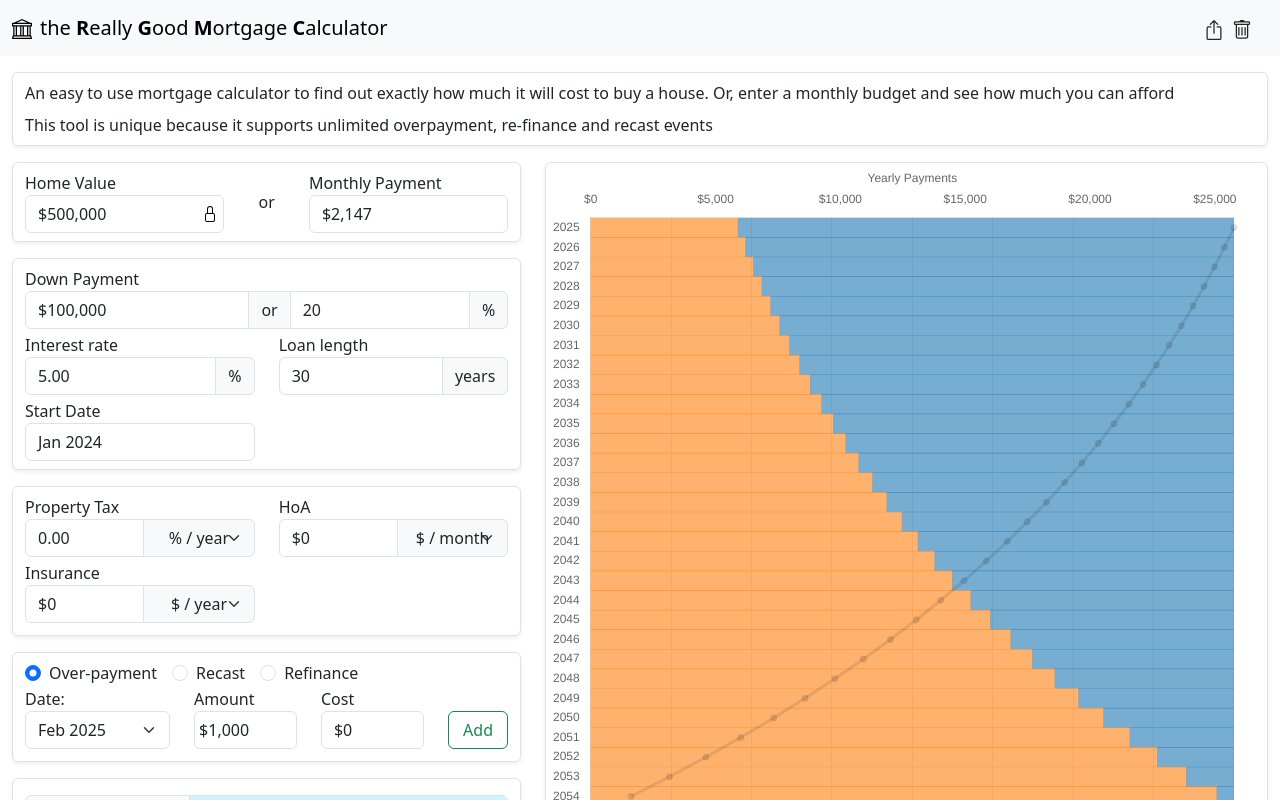
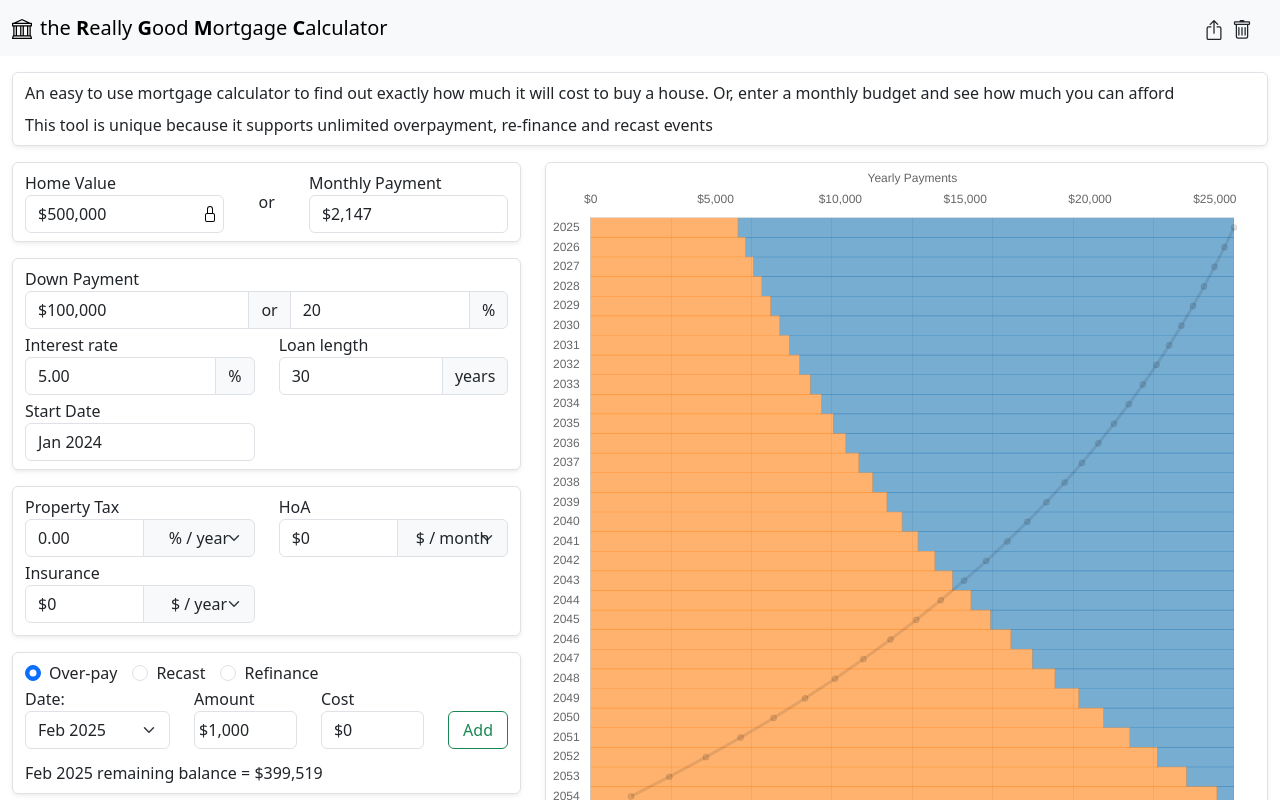
Before and after one commit to 28raining/trgmc, a React (Vite) app: page / in a window 1280 px wide. Shown: the top 800 px of the page. Built offline with nearby package versions, Linux system fonts and the light colour scheme.

Commit message:
error checking on overpayments. Better user feedback

```diff
--- a/src/EventsForm.jsx
+++ b/src/EventsForm.jsx
@@ -3,15 +3,19 @@ import { DashCircle, Pen } from "react-bootstrap-icons";
 // import Modal from "react-bootstrap/Modal";
 import OverlayTrigger from "react-bootstrap/OverlayTrigger";
 import Tooltip from "react-bootstrap/Tooltip";
+import Toast from "react-bootstrap/Toast";
+import ToastContainer from "react-bootstrap/ToastContainer";
 import { cashFormat } from "./loanMaths.js";
 import { isNumber } from "./loanMaths.js";
 
 function EventsForm({ loanMonths, loanRes, loanEvent, setLoanEvent, monthlyPaymentPerEvent }) {
-  const [chosenEvent, setChosenEvent] = useState("Over-payment");
+  const [chosenEvent, setChosenEvent] = useState("Over-pay");
   const [newChange, setNewChange] = useState(1000);
   const [chosenDate, setChosenDate] = useState(loanMonths[1]);
   const [newLength, setNewLength] = useState(0);
   const [cost, setCost] = useState(0);
+
+  const [showEventToast, setShowEventToast] = useState(false);
 
   var timeSaved = loanRes["numMonths"] - loanRes["endMonth"];
   var yearsSaved = Math.floor(timeSaved / 12);
@@ -19,7 +23,7 @@ function EventsForm({ loanMonths, loanRes, loanEvent, setLoanEvent, monthlyPayme
 
   var showTimeReduced = false;
   for (var i = 0; i < loanEvent.length; i++) {
-    if (loanEvent[i]["event"] == "Over-payment") showTimeReduced = true;
+    if (loanEvent[i]["event"] == "Over-pay") showTimeReduced = true;
   }
 
   var interestSaved = loanRes["interestPlusPrincipal"] - loanRes["totalPrincipal"] - loanRes["totalInterest"] - loanRes["extraPayments"];
@@ -33,9 +37,9 @@ function EventsForm({ loanMonths, loanRes, loanEvent, setLoanEvent, monthlyPayme
   // const handleClose = () => setShow(false);
   // const handleShow = () => setShow(true);
 
-  const eventList = ["Over-payment", "Recast", "Refinance"];
+  const eventList = ["Over-pay", "Recast", "Refinance"];
   const description = {
-    "Over-payment": "Pay extra money into the loan",
+    "Over-pay": "Pay extra money into the loan",
     Recast: "Reduce the monthly payments after over-paying",
     Refinance: "Change the interest rate",
   };
@@ -54,7 +58,7 @@ function EventsForm({ loanMonths, loanRes, loanEvent, setLoanEvent, monthlyPayme
       for (const e of loanEvent) {
         if (dateIsOlder(e["date"], chosenDate)) {
           break;
-        } else if (e["event"] == "Over-payment") {
+        } else if (e["event"] == "Over-pay") {
           overPayFirst = true;
           break;
         }
@@ -73,14 +77,18 @@ function EventsForm({ loanMonths, loanRes, loanEvent, setLoanEvent, monthlyPayme
     return true;
   }
 
-  if (loanMonths.indexOf(chosenDate) < 0) setChosenDate(loanMonths[1]);
-  const validDate = loanMonths.indexOf(chosenDate) >= 0;
+  const indexOfChosenDate = loanMonths.indexOf(chosenDate);
+
+  if (indexOfChosenDate < 0) setChosenDate(loanMonths[1]);
+  const remainingBalance = loanRes["remaining"][indexOfChosenDate];
+  const OverPayNotTooMuch = parseFloat(newChange) < parseFloat(remainingBalance);
+  const validDate = indexOfChosenDate >= 0;
   const validRecast = validRecastDate();
-  const validOverpay = chosenEvent != "Over-payment" || newChange > 0;
+  const validOverpay = chosenEvent != "Over-pay" || (newChange > 0 && OverPayNotTooMuch);
   const canRefi = noOtherEvents();
   const canAdd = validDate & validRecast & validOverpay & canRefi;
   const canAddText = "Correct the form";
-  const overPayText = "Overpay must be > 0";
+  const overPayText = !isNumber(newChange) || newChange == 0 ? "Overpay must be > 0" : "Overpay must be less than remaining balance";
 
   function addEvent() {
     var newEvent = {};
@@ -98,12 +106,22 @@ function EventsForm({ loanMonths, loanRes, loanEvent, setLoanEvent, monthlyPayme
     newEventObj.sort(sortEvents);
     setLoanEvent(newEventObj);
 
-    var newDate = loanMonths.indexOf(chosenDate) + 1;
+    var newDate = indexOfChosenDate + 1;
     setChosenDate(loanMonths[newDate]);
+    setShowEventToast(true);
   }
 
   return (
     <div className="row shadow-sm border rounded mb-3 py-2 mx-0" key="row0">
+      <ToastContainer position="top-end" className="pt-4">
+        <Toast show={showEventToast} onClose={() => setShowEventToast(false)} delay={3000} autohide bg="info">
+          <Toast.Header>
+            <strong className="me-auto">Event added</strong>
+          </Toast.Header>
+          <Toast.Body>You just added an event, check the table</Toast.Body>
+        </Toast>
+      </ToastContainer>
+
       <div className="col-12" key="col0">
         <div className="row">
           <div className="col-12" key="col1">
@@ -139,42 +157,16 @@ function EventsForm({ loanMonths, loanRes, loanEvent, setLoanEvent, monthlyPayme
                 </option>
               ))}
             </select>
-
-            {/* <input
-              className={validDate ? "form-control px-1" : "form-control px-1 is-invalid"}
-              list="datalistOptions"
-              placeholder="Chose the month..."
-              value={chosenDate}
-              onChange={(e) => setChosenDate(e.target.value)}
-            />
-            <datalist id="datalistOptions">
-              {loanMonths.map((x) => (
-                <option value={x} key={x} />
-              ))}
-            </datalist> */}
-            {!validDate ? (
-              <div className="invalid-feedback" style={{ display: "initial" }}>
-                Date invalid
-              </div>
-            ) : !validRecast ? (
-              <div className="invalid-feedback" style={{ display: "initial" }}>
-                Recast only possible after overpay
-              </div>
-            ) : !canRefi ? (
-              <div className="invalid-feedback" style={{ display: "initial" }}>
-                Cannot refinance on same date as other event
-              </div>
-            ) : null}
           </div>
           {chosenEvent == "Recast" ? null : (
             <div className="col-xl-3 col-6" key="col2">
-              <label>{chosenEvent == "Over-payment" ? "Amount" : "New rate"}</label>
+              <label>{chosenEvent == "Over-pay" ? "Amount" : "New rate"}</label>
               <div className="input-group ">
                 <input
                   type="text"
                   className="form-control px-1"
                   value={
-                    chosenEvent == "Over-payment"
+                    chosenEvent == "Over-pay"
                       ? new Intl.NumberFormat("en-US", { style: "currency", currency: "USD", maximumFractionDigits: 0, minimumFractionDigits: 0 }).format(
                           newChange
                         )
@@ -186,13 +178,8 @@ function EventsForm({ loanMonths, loanRes, loanEvent, setLoanEvent, monthlyPayme
                     setNewChange(stripped);
                   }}
                 />
-                {chosenEvent == "Over-payment" ? null : <span className="input-group-text">%</span>}
+                {chosenEvent == "Over-pay" ? null : <span className="input-group-text">%</span>}
               </div>
-              {!validOverpay ? (
-                <div className="invalid-feedback" style={{ display: "initial" }}>
-                  {overPayText}
-                </div>
-              ) : null}
             </div>
           )}
 
@@ -259,6 +246,32 @@ function EventsForm({ loanMonths, loanRes, loanEvent, setLoanEvent, monthlyPayme
           </div>
         )}
 
+        <div className="row pt-2">
+          <div className="col-12">
+            {!validDate ? (
+              <div className="invalid-feedback" style={{ display: "initial" }}>
+                Date invalid
+              </div>
+            ) : !validRecast ? (
+              <div className="invalid-feedback" style={{ display: "initial" }}>
+                Recast only possible after overpay
+              </div>
+            ) : !canRefi ? (
+              <div className="invalid-feedback" style={{ display: "initial" }}>
+                Cannot refinance on same date as other event
+              </div>
+            ) : !validOverpay ? (
+              <div className="invalid-feedback" style={{ display: "initial" }}>
+                {overPayText}
+              </div>
+            ) : (
+              <div className="feedback">
+                {chosenDate} remaining balance = {cashFormat(remainingBalance)}
+              </div>
+            )}
+          </div>
+        </div>
+
         <div className="row" key="row3">
           <div className="col-12">
             {loanEvent.length == 0 ? null : (
@@ -286,7 +299,7 @@ function EventsForm({ loanMonths, loanRes, loanEvent, setLoanEvent, monthlyPayme
                           maximumFractionDigits: 0,
                         }).format(x["cost"])}
                       </td>
-                      <td>{x["event"] == "Refinance" ? `${x["change"]}%` : x["event"] == "Over-payment" ? cashFormat(x["change"]) : x["change"]}</td>
+                      <td>{x["event"] == "Refinance" ? `${x["change"]}%` : x["event"] == "Over-pay" ? cashFormat(x["change"]) : x["change"]}</td>
                       <td key="pen">
                         <span
                           style={{ cursor: "pointer" }}
@@ -349,7 +362,7 @@ function EventsForm({ loanMonths, loanRes, loanEvent, setLoanEvent, monthlyPayme
             <div>
               <div className="row">
                 <div className="input-group">
-                  <span className="input-group-text outputLabelWidth maxW">Amount saved</span>
+                  <span className="input-group-text outputLabelWidth maxW">Interest payments saved</span>
                   <output type="text" className="form-control bg-info-subtle">
                     {cashFormat(interestSaved)}
                   </output>
--- a/src/loanMaths.js
+++ b/src/loanMaths.js
@@ -144,7 +144,7 @@ export function loanMaths(
 
     //Check if any events happening this month
     while (loanEvent.length > eventIndex && thisMonth == loanEvent[eventIndex]["date"]) {
-      if (loanEvent[eventIndex]["event"] == "Over-payment") {
+      if (loanEvent[eventIndex]["event"] == "Over-pay") {
         remaining[i] = remaining[i] + parseFloat(loanEvent[eventIndex]["cost"]) - parseFloat(loanEvent[eventIndex]["change"]);
         extraPayments += parseFloat(loanEvent[eventIndex].cost) + parseFloat(loanEvent[eventIndex]["change"]);
       } else if (loanEvent[eventIndex]["event"] == "Refinance") {
```
Also changed, not shown: 4 other files (tests, documents, lock files or other folders).
